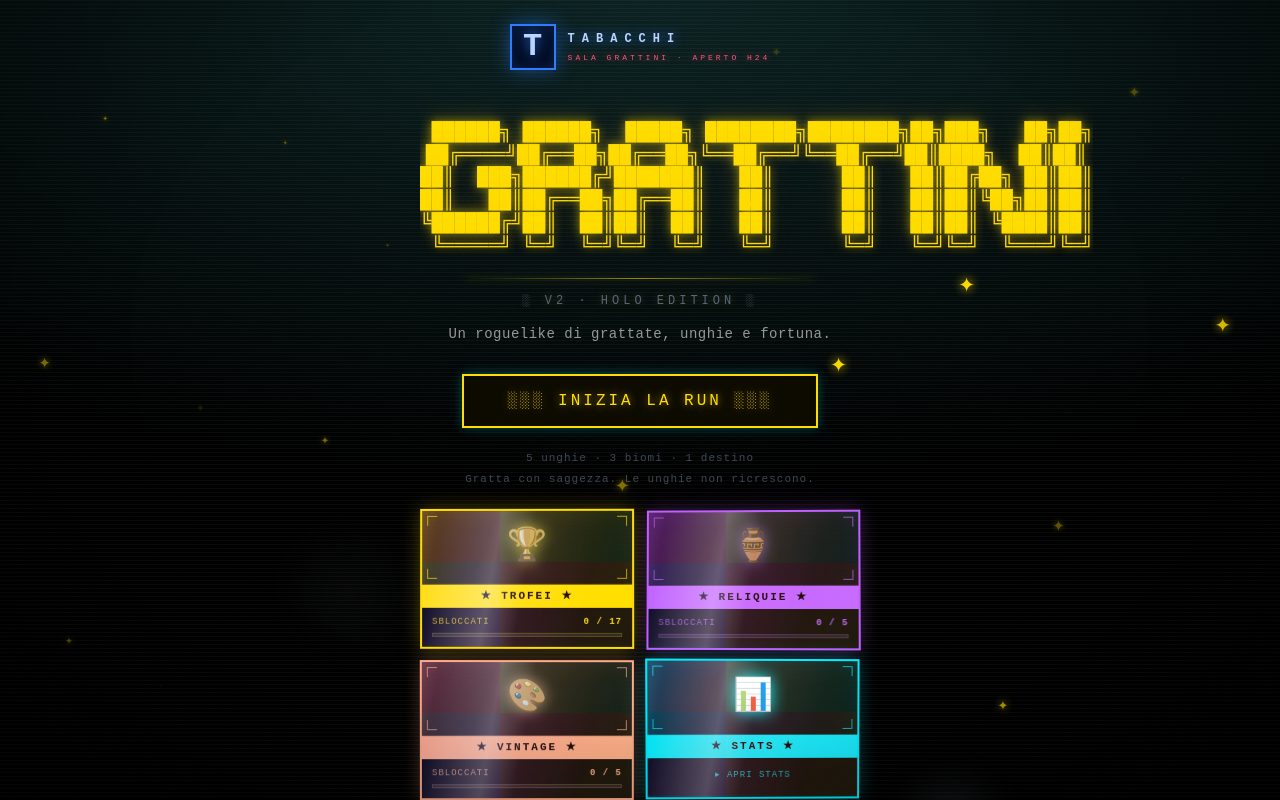
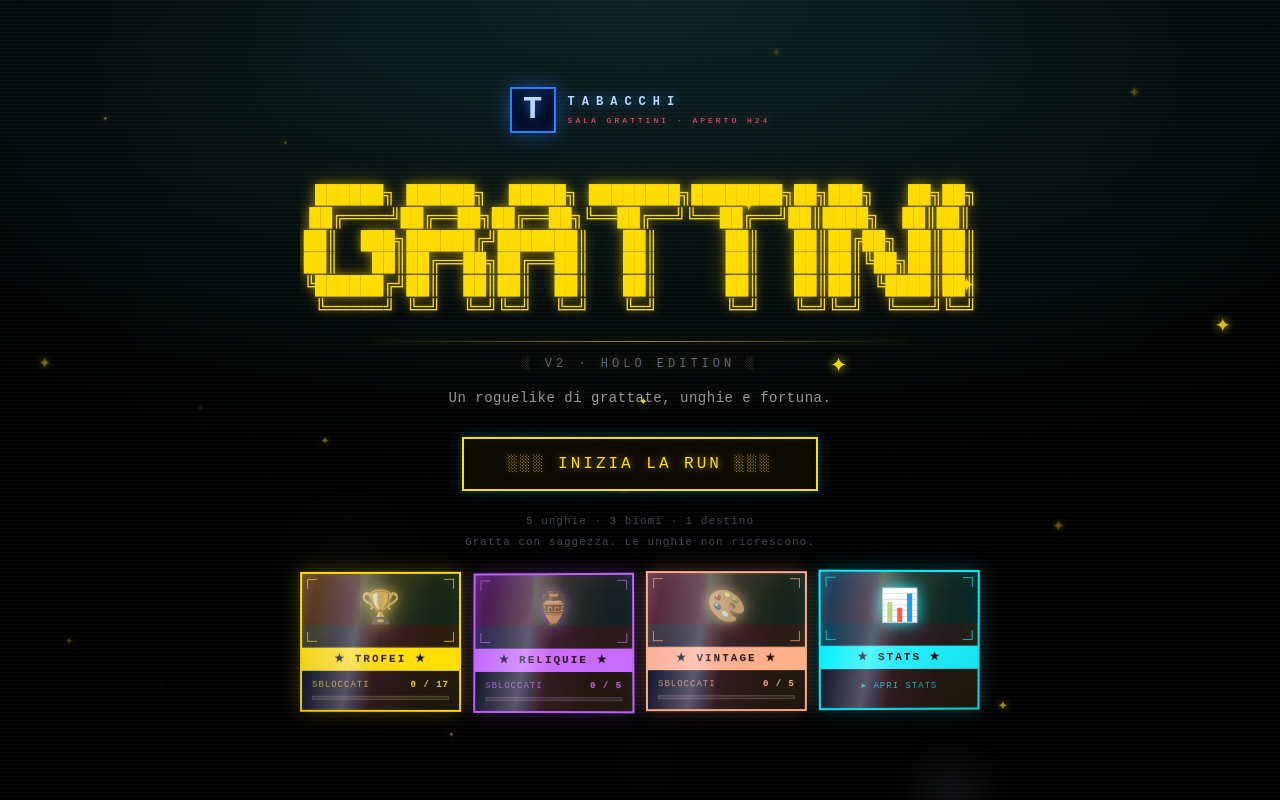
Before and after one commit to brrucelean/grattini-v2-redesign, a React (Vite) app: page / in a window 1280 px wide. Built offline with nearby package versions, Linux system fonts and the light colour scheme.

Commit message:
ui: logo GRATTINI centrato (il contenitore del titolo conteneva l'ASCII, ora sta largo abbastanza)

```diff
--- a/src/scratchlite.jsx
+++ b/src/scratchlite.jsx
@@ -887,8 +887,9 @@ export default function Grattini() {
             }}/>
           ))}
 
-          {/* Contenuto titolo */}
-          <div style={{textAlign:"center", width:"min(95%, 440px)", position:"relative", zIndex:1}}>
+          {/* Contenuto titolo — largo abbastanza da contenere l'ASCII "GRATTINI"
+              a piena dimensione (altrimenti il logo sfora e resta ancorato a sinistra) */}
+          <div style={{textAlign:"center", width:"min(95vw, 680px)", position:"relative", zIndex:1}}>
             {/* Insegna neon TABACCHI — la T blu, sempre accesa, mai del tutto */}
             <div style={{
               display:"flex", alignItems:"center", justifyContent:"center", gap:"12px",
@@ -914,10 +915,10 @@ export default function Grattini() {
               </div>
             </div>
             {/* ASCII TITLE — foil iridescente animato sopra il gold */}
-            <div className="foil-ascii" style={{display:"inline-block", margin:"0 auto", padding:"8px 0"}}>
+            <div className="foil-ascii" style={{display:"block", width:"100%", margin:"0 auto", padding:"8px 0"}}>
               <pre style={{...S.pre, color:C.gold,
                 fontSize:"clamp(10px, 1.9vw, 19px)",
-                lineHeight:"1.2", overflowX:"auto",
+                lineHeight:"1.2", overflowX:"hidden", textAlign:"center",
                 textShadow:`0 0 18px ${C.gold}cc, 0 0 48px ${C.gold}55`,
                 animation:"titleBlink 3s ease-in-out infinite, asciiFlicker 7s ease-in-out infinite",
                 margin:0,
```
